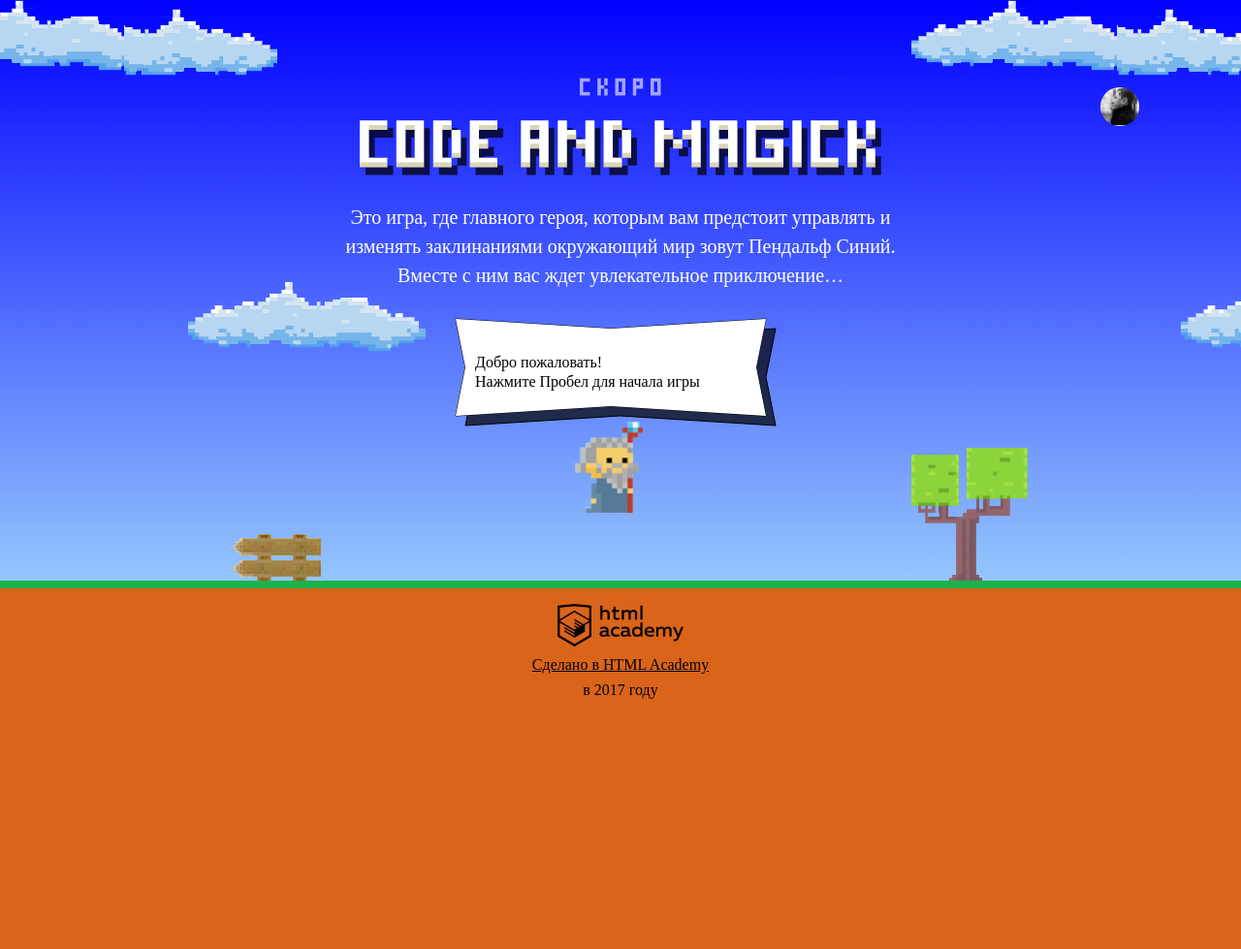
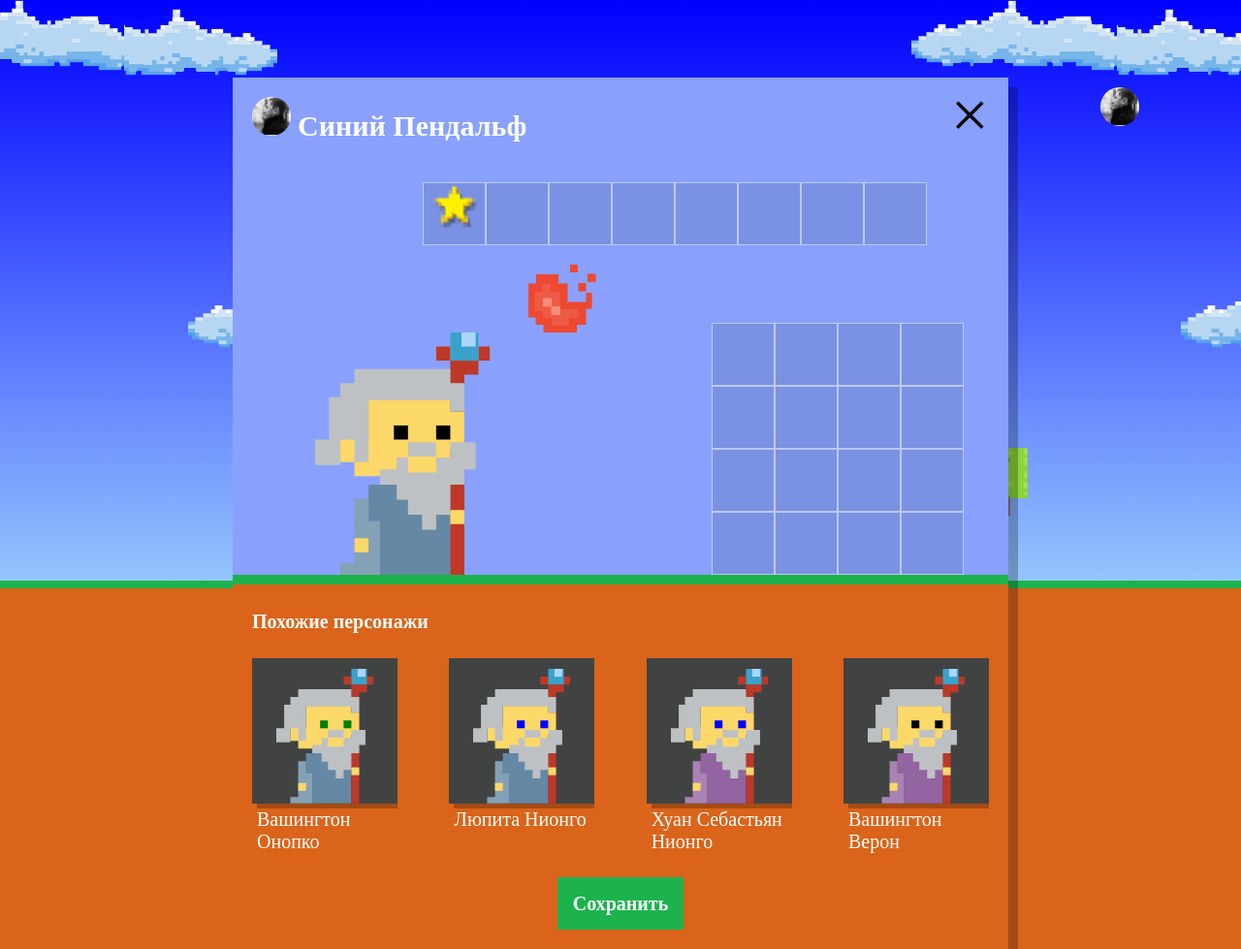
Before and after one commit to psyagesh/500793-code-and-magick, a website: page index.html in a window 1280 px wide. Shown: the whole page at 97% size. Before the commit the page ends 800 px from the top, so only its background shows below. Drawn offline with Linux system fonts and the light colour scheme; a web font is replaced by a local one.

Commit message:
Выполнил третье задание

```diff
--- a/index.html
+++ b/index.html
@@ -205,6 +205,7 @@
 </script>
 <script src="js/stat.js"></script>
 <script src="js/game.js"></script>
+<script src="js/setup.js"></script>
 
 </body>
 </html>
--- /dev/null
+++ b/js/setup.js
@@ -0,0 +1,89 @@
+'use strict';
+var WIZARD_SIMILAR = 4;
+var WIZARD_NAMES = [
+  'Иван',
+  'Хуан Себастьян',
+  'Мария',
+  'Кристоф',
+  'Виктор',
+  'Юлия',
+  'Люпита',
+  'Вашингтон',
+];
+var WIZARD_SURNAMES = [
+  ' да Марья',
+  ' Верон',
+  ' Мирабелла',
+  ' Вальц',
+  ' Онопко',
+  ' Топольницкая',
+  ' Нионго',
+  ' Ирвинг'
+];
+var COAT_COLORS = [
+  'rgb(101, 137, 164)',
+  'rgb(241, 43, 107)',
+  'rgb(146, 100, 161)',
+  'rgb(56, 159, 117)',
+  'rgb(215, 210, 55)',
+  'rgb(0, 0, 0)'
+];
+var EYES_COLORS = [
+  'black',
+  'red',
+  'blue',
+  'yellow',
+  'green'
+];
+
+var wizards = [
+  {
+    name: '',
+    coatColor: '',
+    eyesColor: ''
+  },
+  {
+    name: '',
+    coatColor: '',
+    eyesColor: ''
+  },
+  {
+    name: '',
+    coatColor: '',
+    eyesColor: ''
+  },
+  {
+    name: '',
+    coatColor: '',
+    eyesColor: ''
+  }
+];
+
+var userDialog = document.querySelector('.setup');
+userDialog.classList.remove('hidden');
+
+document.querySelector('.setup-similar').classList.remove('hidden');
+
+var similarListElement = document.querySelector('.setup-similar-list');
+var similarWizardTemplate = document.querySelector('#similar-wizard-template').content.querySelector('.setup-similar-item');
+
+for (var i = 0; i < WIZARD_SIMILAR; i++) {
+  wizards[i].name = WIZARD_NAMES[Math.floor(Math.random() * WIZARD_NAMES.length)] + WIZARD_SURNAMES[Math.floor(Math.random() * WIZARD_SURNAMES.length)];
+  wizards[i].coatColor = COAT_COLORS[Math.floor(Math.random() * COAT_COLORS.length)];
+  wizards[i].eyesColor = EYES_COLORS[Math.floor(Math.random() * EYES_COLORS.length)];
+}
+
+var renderWizard = function (wizard) {
+  var wizardElement = similarWizardTemplate.cloneNode(true);
+  wizardElement.querySelector('.setup-similar-label').textContent = wizard.name;
+  wizardElement.querySelector('.wizard-coat').style.fill = wizard.coatColor;
+  wizardElement.querySelector('.wizard-eyes').style.fill = wizard.eyesColor;
+  return wizardElement;
+};
+
+var fragment = document.createDocumentFragment();
+for (var j = 0; j < wizards.length; j++) {
+  fragment.appendChild(renderWizard(wizards[j]));
+}
+similarListElement.appendChild(fragment);
+userDialog.querySelector('.setup-similar').classList.remove('hidden');
```
